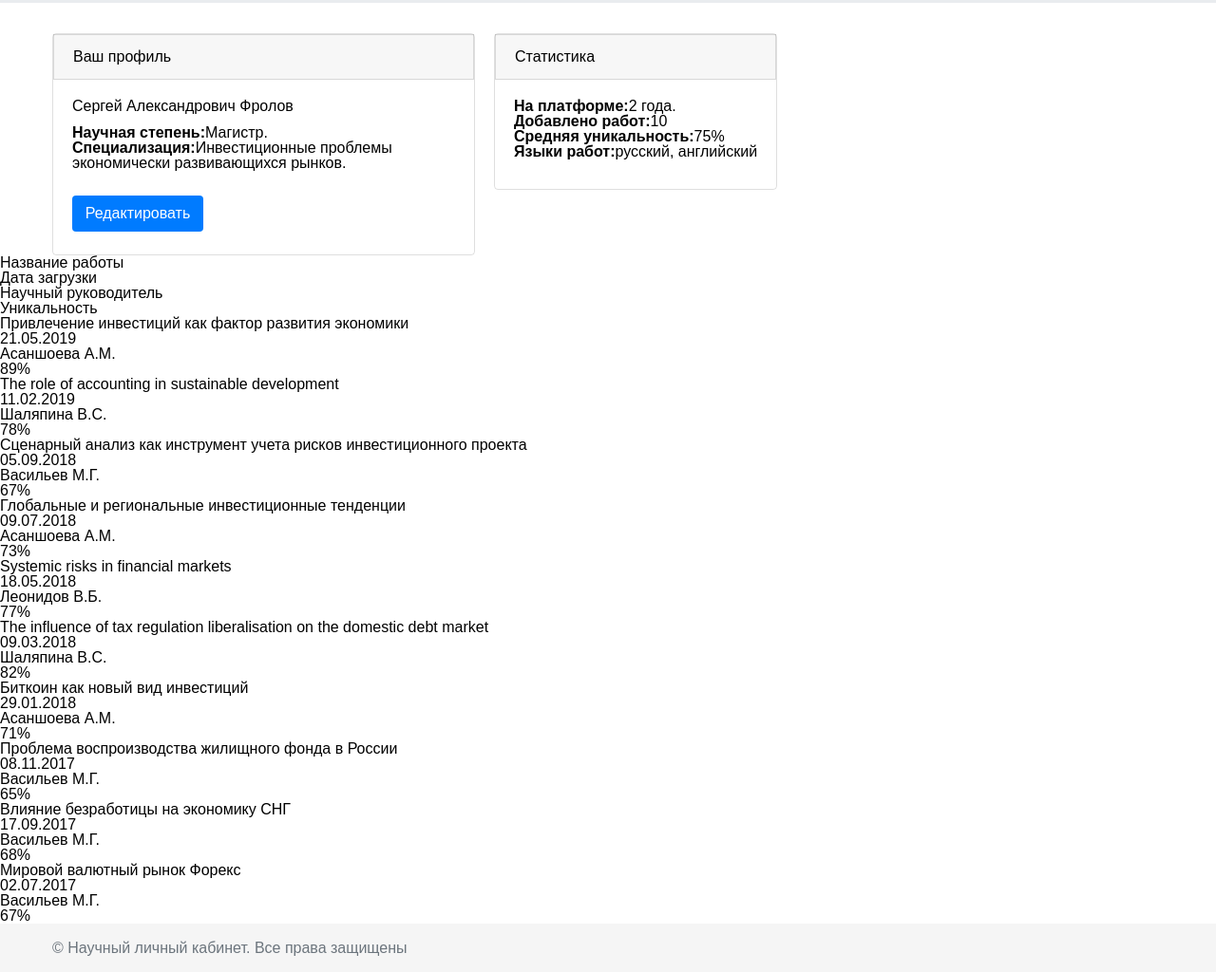
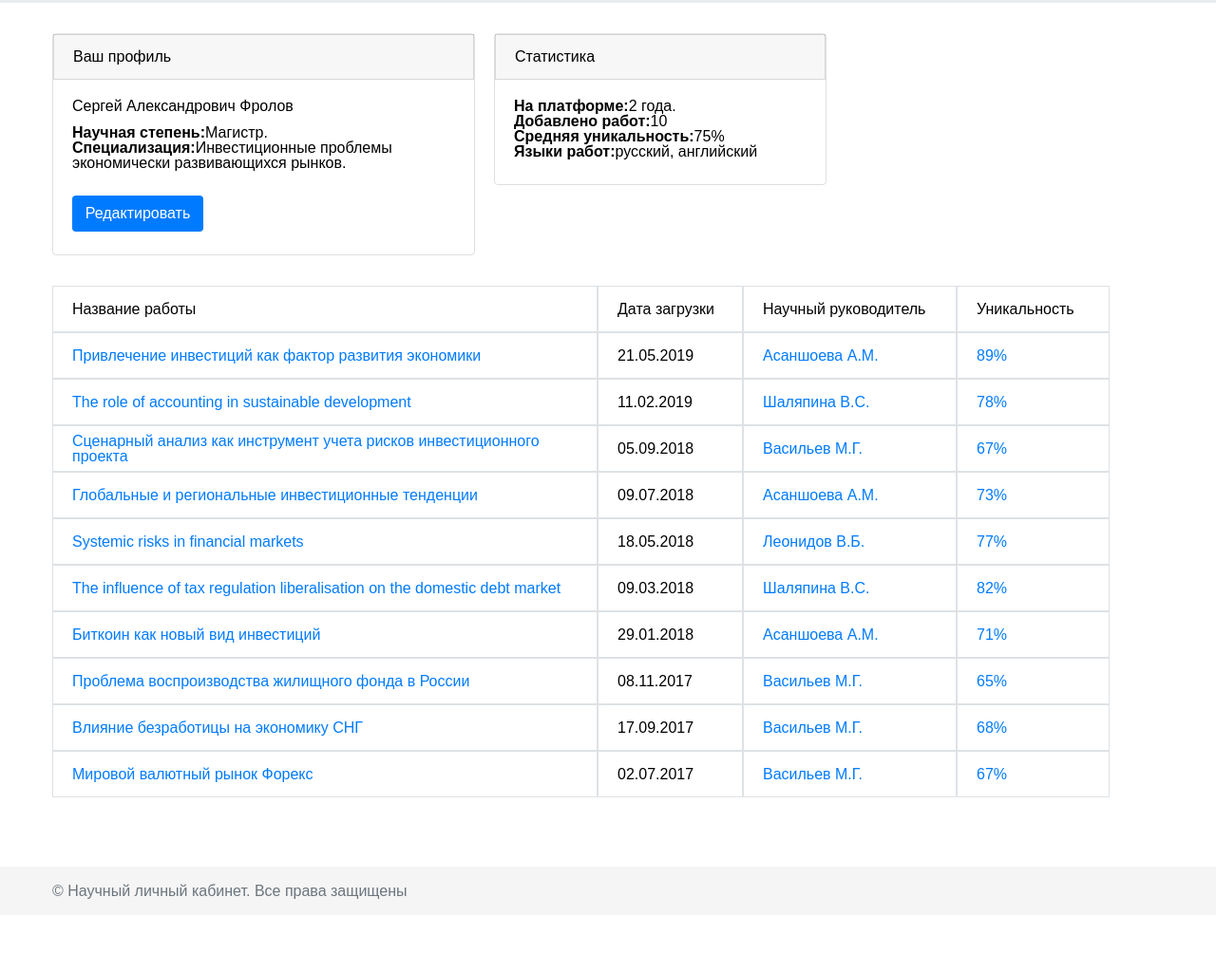
Before and after one commit to Shamitsu212/figma-to-html, a plain HTML site: page index.html in a window 1280 px wide. Shown: the part 373-1397 px from the top of the page at 95% size. After the commit the page ends 1337 px from the top, so only its background shows below. Drawn offline with Linux system fonts and the light colour scheme.

Commit message:
fix: подправлены стили

```diff
--- a/index.html
+++ b/index.html
@@ -44,6 +44,7 @@
                         Редактировать
                     </button>
                 </div>
+                <div class="card_container_two_adaptive">
                 <div class="card_container_two">
                     <h2 class="card_container_first"><span class="card_container_first_text">Статистика</span></h2>
                     <dl class="card_container_info">
@@ -61,75 +62,64 @@
                         </span>
                     </dl>
                 </div>
+            </div>
             </section>
             <section>
                 <div class="grid">
-                    <div>
-                        <div>Название работы</div>
-                        <div>Дата загрузки</div>
-                        <div>Научный руководитель</div>
-                        <div>Уникальность</div>
-                    </div>
-                    <div>
-                        <div>Привлечение инвестиций как фактор развития экономики</div>
-                        <div>21.05.2019</div>
-                        <div>Асаншоева А.М.</div>
-                        <div>89%</div>
-                    </div>
-                    <div>
-                        <div>The role of accounting in sustainable development</div>
-                        <div>11.02.2019</div>
-                        <div>Шаляпина В.С.</div>
-                        <div>78%</div>
-                    </div>
-                    <div>
-                        <div>Сценарный анализ как инструмент учета рисков инвестиционного проекта</div>
-                        <div>05.09.2018</div>
-                        <div>Васильев М.Г.</div>
-                        <div>67%</div>
-                    </div>
-                    <div>
-                        <div>Глобальные и региональные инвестиционные тенденции</div>
-                        <div>09.07.2018</div>
-                        <div>Асаншоева А.М.</div>
-                        <div>73%</div>
-                    </div>
-                    <div>
-                        <div>Systemic risks in financial markets</div>
-                        <div>18.05.2018</div>
-                        <div>Леонидов В.Б.</div>
-                        <div>77%</div>
-                    </div>
-                    <div>
-                        <div>The influence of tax regulation liberalisation on the domestic debt market</div>
-                        <div>09.03.2018</div>
-                        <div>Шаляпина В.С.</div>
-                        <div>82%</div>
-                    </div>
-                    <div>
-                        <div>Биткоин как новый вид инвестиций</div>
-                        <div>29.01.2018</div>
-                        <div>Асаншоева А.М.</div>
-                        <div>71%</div>
-                    </div>
-                    <div>
-                        <div>Проблема воспроизводства жилищного фонда в России</div>
-                        <div>08.11.2017</div>
-                        <div>Васильев М.Г.</div>
-                        <div>65%</div>
-                    </div>
-                    <div>
-                        <div>Влияние безработицы на экономику СНГ</div>
-                        <div>17.09.2017</div>
-                        <div>Васильев М.Г.</div>
-                        <div>68%</div>
-                    </div>
-                    <div>
-                        <div>Мировой валютный рынок Форекс</div>
-                        <div>02.07.2017</div>
-                        <div>Васильев М.Г.</div>
-                        <div>67%</div>
-                    </div>
+                        <div class="grid_item"><span class="grid_item_text">Название работы</span></div>
+                        <div class="grid_item"><span class="grid_item_text">Дата загрузки</span></div>
+                        <div class="grid_item"><span class="grid_item_text">Научный руководитель</span></div>
+                        <div class="grid_item"><span class="grid_item_text">Уникальность</span></div>
+
+                        <div class="grid_item"><span class="grid_item_text grid_item_text_blue">Привлечение инвестиций как фактор развития экономики</span></div>
+                        <div class="grid_item"><span class="grid_item_text">21.05.2019</span></div>
+                        <div class="grid_item"><span class="grid_item_text grid_item_text_blue">Асаншоева А.М.</span></div>
+                        <div class="grid_item"><span class="grid_item_text grid_item_text_blue">89%</span></div>
+
+                        <div class="grid_item"><span class="grid_item_text grid_item_text_blue">The role of accounting in sustainable development</span></div>
+                        <div class="grid_item"><span class="grid_item_text">11.02.2019</span></div>
+                        <div class="grid_item"><span class="grid_item_text grid_item_text_blue">Шаляпина В.С.</span></div>
+                        <div class="grid_item"><span class="grid_item_text grid_item_text_blue">78%</span></div>
+
+                        <div class="grid_item"><span class="grid_item_text grid_item_text_blue">Сценарный анализ как инструмент учета рисков инвестиционного проекта</span></div>
+                        <div class="grid_item"><span class="grid_item_text">05.09.2018</span></div>
+                        <div class="grid_item"><span class="grid_item_text grid_item_text_blue">Васильев М.Г.</span></div>
+                        <div class="grid_item"><span class="grid_item_text grid_item_text_blue">67%</span></div>
+
+                        <div class="grid_item"><span class="grid_item_text grid_item_text_blue">Глобальные и региональные инвестиционные тенденции</span></div>
+                        <div class="grid_item"><span class="grid_item_text">09.07.2018</span></div>
+                        <div class="grid_item"><span class="grid_item_text grid_item_text_blue">Асаншоева А.М.</span></div>
+                        <div class="grid_item"><span class="grid_item_text grid_item_text_blue">73%</span></div>
+
+                        <div class="grid_item"><span class="grid_item_text grid_item_text_blue">Systemic risks in financial markets</span></div>
+                        <div class="grid_item"><span class="grid_item_text">18.05.2018</span></div>
+                        <div class="grid_item"><span class="grid_item_text grid_item_text_blue">Леонидов В.Б.</span></div>
+                        <div class="grid_item"><span class="grid_item_text grid_item_text_blue">77%</span></div>
+
+                        <div class="grid_item"><span class="grid_item_text grid_item_text_blue">The influence of tax regulation liberalisation on the domestic debt market</span></div>
+                        <div class="grid_item"><span class="grid_item_text">09.03.2018</span></div>
+                        <div class="grid_item"><span class="grid_item_text grid_item_text_blue">Шаляпина В.С.</span></div>
+                        <div class="grid_item"><span class="grid_item_text grid_item_text_blue">82%</span></div>
+
+                        <div class="grid_item"><span class="grid_item_text grid_item_text_blue">Биткоин как новый вид инвестиций</span></div>
+                        <div class="grid_item"><span class="grid_item_text">29.01.2018</span></div>
+                        <div class="grid_item"><span class="grid_item_text grid_item_text_blue">Асаншоева А.М.</span></div>
+                        <div class="grid_item"><span class="grid_item_text grid_item_text_blue">71%</span></div>
+
+                        <div class="grid_item"><span class="grid_item_text grid_item_text_blue">Проблема воспроизводства жилищного фонда в России</span></div>
+                        <div class="grid_item"><span class="grid_item_text">08.11.2017</span></div>
+                        <div class="grid_item"><span class="grid_item_text grid_item_text_blue">Васильев М.Г.</span></div>
+                        <div class="grid_item"><span class="grid_item_text grid_item_text_blue">65%</span></div>
+
+                        <div class="grid_item"><span class="grid_item_text grid_item_text_blue">Влияние безработицы на экономику СНГ</span></div>
+                        <div class="grid_item"><span class="grid_item_text">17.09.2017</span></div>
+                        <div class="grid_item"><span class="grid_item_text grid_item_text_blue">Васильев М.Г.</span></div>
+                        <div class="grid_item"><span class="grid_item_text grid_item_text_blue">68%</span></div>
+
+                        <div class="grid_item"><span class="grid_item_text grid_item_text_blue">Мировой валютный рынок Форекс</span></div>
+                        <div class="grid_item"><span class="grid_item_text">02.07.2017</span></div>
+                        <div class="grid_item"><span class="grid_item_text grid_item_text_blue">Васильев М.Г.</span></div>
+                        <div class="grid_item"><span class="grid_item_text grid_item_text_blue">67%</span></div>
                 </div>
             </section>
         </main>
--- a/scss/style.scss
+++ b/scss/style.scss
@@ -1,3 +1,6 @@
+
+
+
 @import "browser.scss";
 
 dt, dd{
@@ -23,7 +26,7 @@ dt, dd{
 
     min-width: auto;
     max-width: 100%;
-    height: 56px;
+    min-height: 56px;
 
     display: flex;
     align-items: center;
@@ -34,7 +37,7 @@ dt, dd{
 
         display:flex;
         flex-direction: row;
-        gap: 16px;
+        gap: 6%;
 
         position: relative;
         left: 16px;
@@ -175,10 +178,15 @@ dt, dd{
         @extend %center;
     }
 }
+.card_container_two_adaptive
+{
+    width: 350px;
+    min-height: 165px;
+}
 .card_container_two
 {
-    max-width: 350px;
-    min-width: none;
+    max-width: 100%;
+    min-width: auto;
 
     max-height: 165px;
 
@@ -227,6 +235,34 @@ dt, dd{
         margin-right: 20px;
     }
 }
+.grid
+{
+    display: grid;
+
+    grid-template-columns: 574px 153px 225px 161px;
+    grid-auto-rows: 49px;
+
+    margin-left: 55px;
+    margin-top: 32px;
+    margin-bottom: 73px;
+
+    .grid_item
+    {
+        display: flex;
+        align-items: center;
+
+        border: 1px solid #DEE2E6;
+    }
+    .grid_item_text
+    {
+        margin-left: 20px ;
+    }
+    .grid_item_text_blue
+    {
+        color: #007BFF;
+    }
+}
+
 .footer
 {
     background-color: #F5F5F5;
```
Also changed, not shown: css/style.css, 1 other file.
